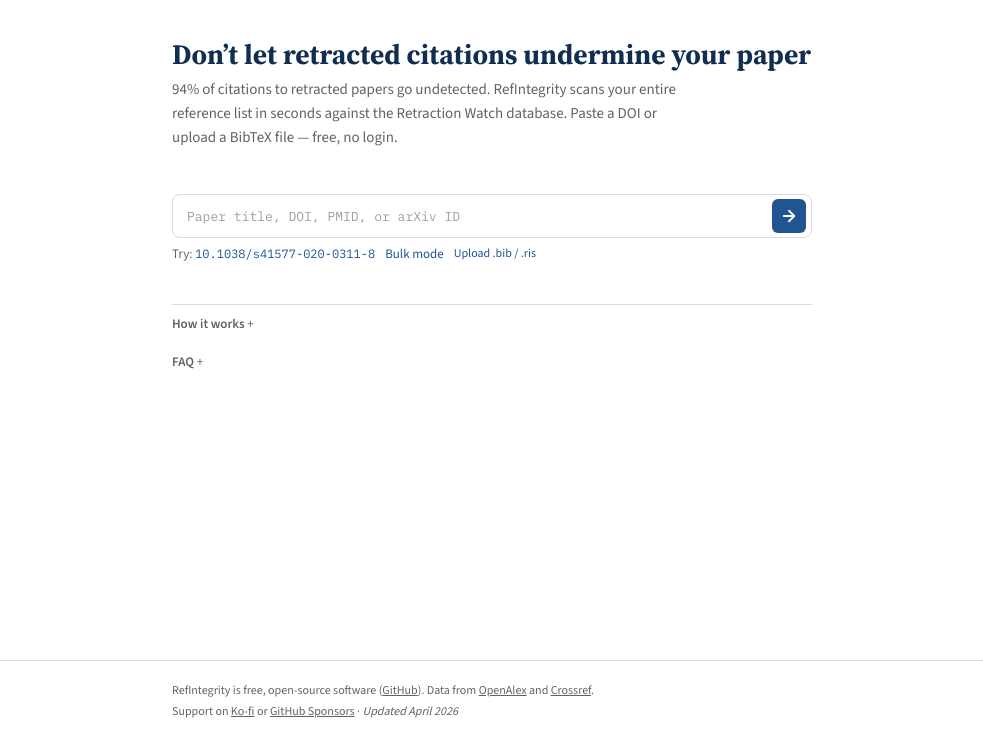
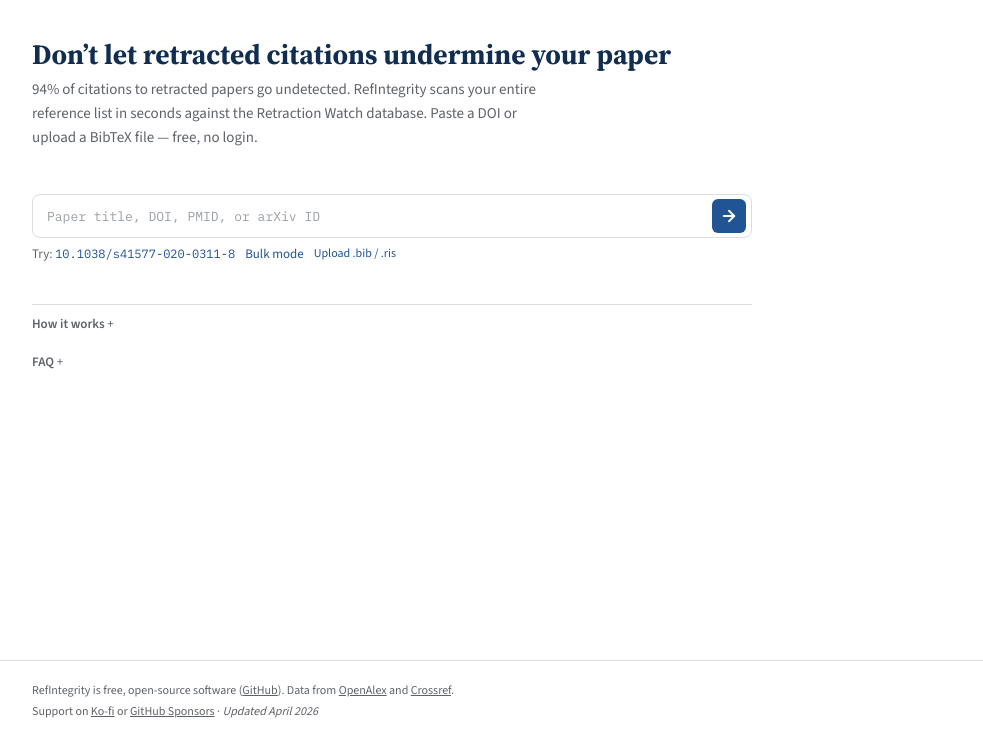
Before and after one commit to Ctariy/RefIntegrity, a website: page public/index.html in a window 1280 px wide. Shown: the part 59-800 px from the top of the page, without its empty margins (148-1131 px from the left). Drawn offline with Linux system fonts and the light colour scheme.

Commit message:
Widen layout on desktop: 960px container, 720px for text
Main container expands to 960px on wide screens so bulk tables
have room. Text-heavy sections (hero, input, single results)
stay at 720px for readability. Header and footer match wide width.

```diff
--- a/public/style.css
+++ b/public/style.css
@@ -24,7 +24,8 @@
   --font-serif: 'Source Serif 4', Georgia, 'Times New Roman', serif;
   --font-sans: 'Source Sans 3', 'Helvetica Neue', Helvetica, Arial, sans-serif;
   --font-mono: 'IBM Plex Mono', 'Menlo', 'Consolas', monospace;
-  --content-width: 680px;
+  --content-width: 720px;
+  --content-width-wide: 960px;
 }
 
 *, *::before, *::after { box-sizing: border-box; margin: 0; padding: 0; }
@@ -47,7 +48,7 @@
 /* Header */
 .site-header { border-bottom: 1px solid var(--border); }
 .header-inner {
-  max-width: var(--content-width);
+  max-width: var(--content-width-wide);
   margin: 0 auto;
   padding: 12px 20px;
   display: flex;
@@ -82,7 +83,7 @@
   max-height: 300px; opacity: 1;
 }
 .header-panel-inner {
-  max-width: var(--content-width); margin: 0 auto;
+  max-width: var(--content-width-wide); margin: 0 auto;
   padding: 14px 20px;
 }
 .header-panel-inner ol {
@@ -119,10 +120,22 @@
 /* Main */
 main {
   flex: 1;
-  max-width: var(--content-width);
+  max-width: var(--content-width-wide);
   width: 100%;
   margin: 0 auto;
   padding: 0 20px;
+}
+
+/* Readable width for text-heavy sections */
+.page-title,
+.search-box,
+#input-single,
+#input-bulk,
+.input-secondary,
+.history-section,
+#results,
+.info-toggles {
+  max-width: var(--content-width);
 }
 
 /* Page title */
@@ -579,7 +592,7 @@
 /* Footer */
 footer { border-top: 1px solid var(--border); margin-top: 48px; }
 .footer-inner {
-  max-width: var(--content-width); margin: 0 auto; padding: 20px;
+  max-width: var(--content-width-wide); margin: 0 auto; padding: 20px;
   font-size: 0.75rem; color: var(--text-secondary); line-height: 1.6;
 }
 .footer-inner p { margin: 0; line-height: 1.6; }
```
